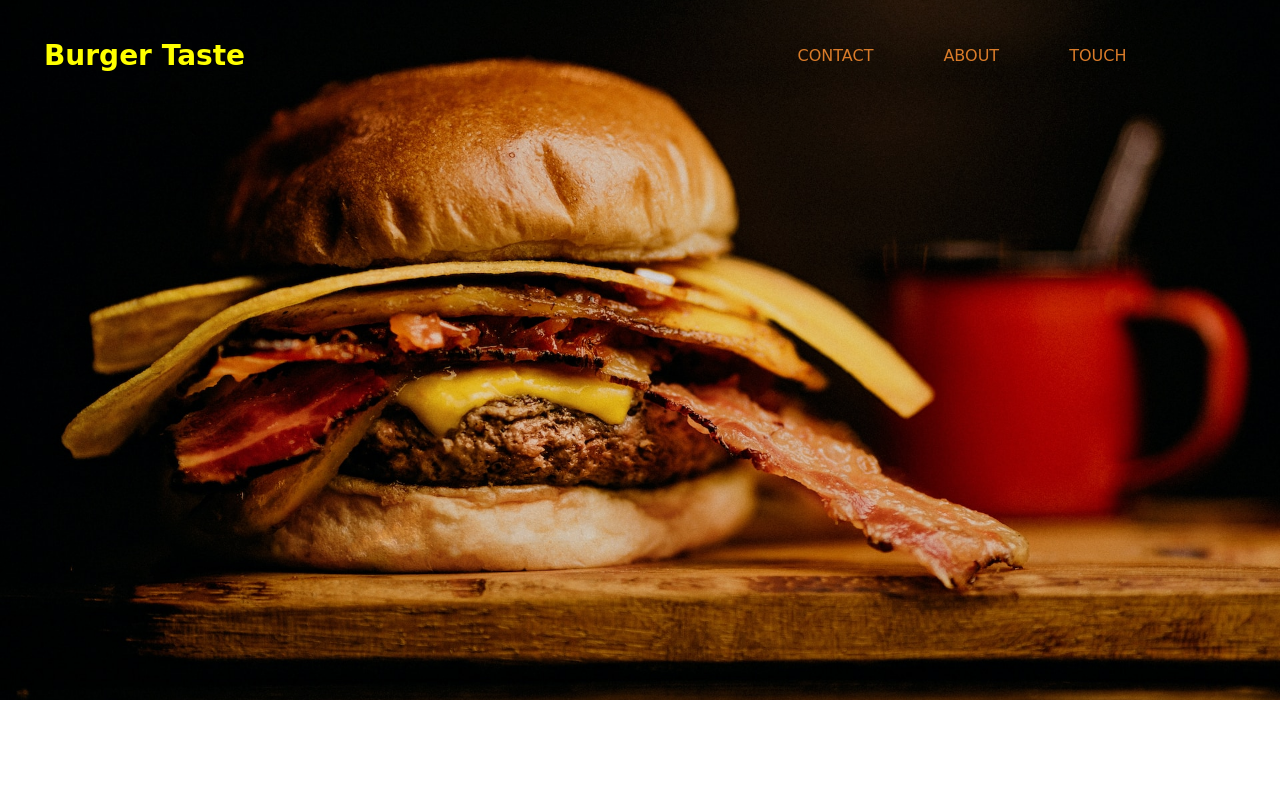
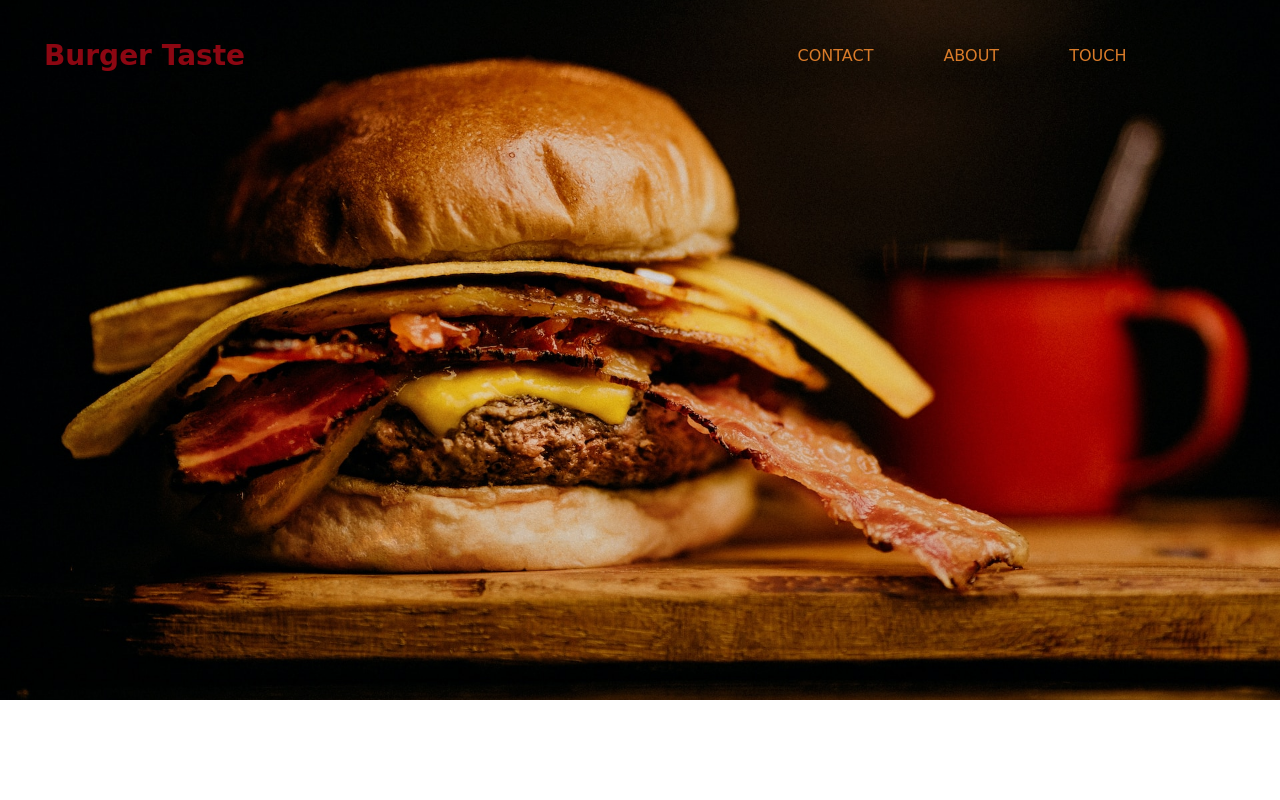
Before and after one commit to MEminUlusoy/BurgerTaste, a website: page index.html in a window 1280 px wide. Shown: the top 800 px of the page. Drawn offline with Linux system fonts and the light colour scheme; a web font is replaced by a local one.

Commit message:
deneme için değişiklik geri alındı

```diff
--- a/style.css
+++ b/style.css
@@ -38,7 +38,7 @@
  }
 
  .navbar h1{
-    color: yellow;
+    color: #8C0712;
     margin-left: 44px;
     font-size: 28px;
     font-family: 'Sigmar', cursive;
```
